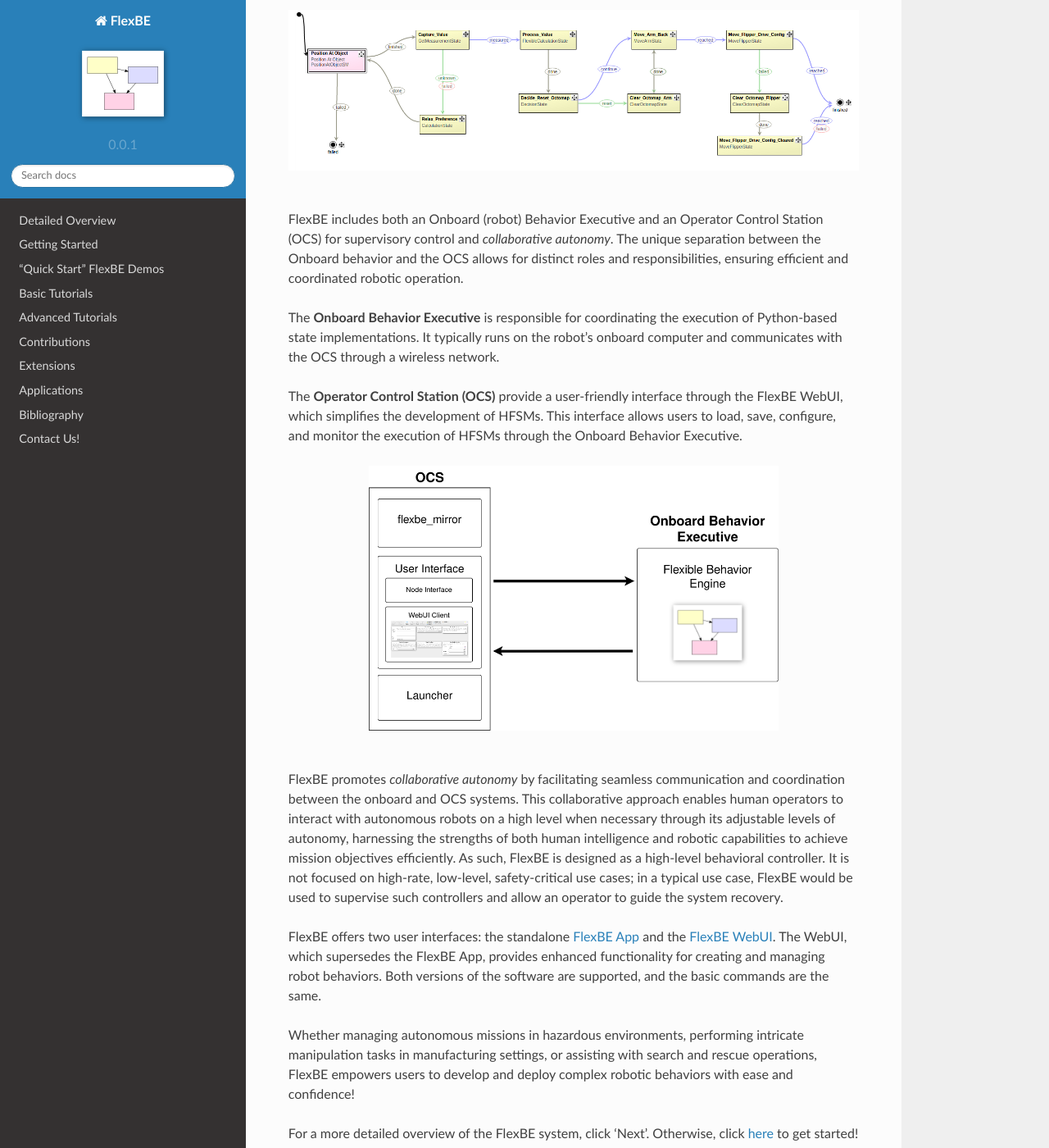
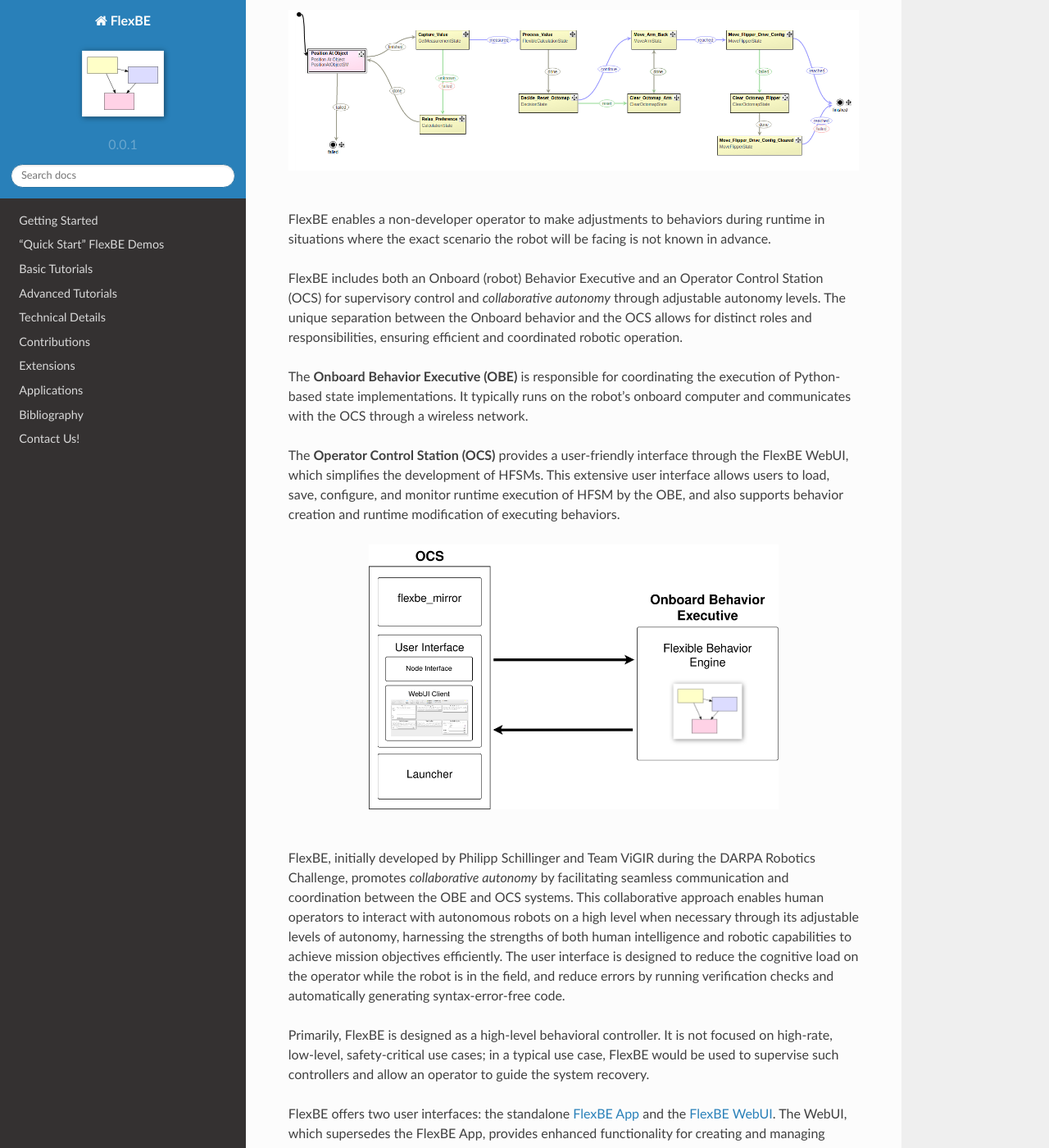
Before and after one commit to FlexBE/flexbe_docs, a Sphinx documentation site: the page built from docs/source/index.rst, in a window 1280 px wide and 1400 px high, scrolled down 348 px. Shown: the whole window at 82% size. Built offline with Sphinx 7.4.7 and the Read the Docs theme 2.0.0, drawn with Linux system fonts in a browser that asks for light colours; pages that are not in the unit, such as notebooks, are missing from menus; some of the changed text lies outside the part shown.

```diff
--- a/docs/source/conf.py
+++ b/docs/source/conf.py
@@ -3,7 +3,7 @@
 # -- Project information
 
 project = 'FlexBE'
-copyright = '2024, Christopher Newport University'
+copyright = '2024, Philipp Schillinger and Christopher Newport University'
 author = 'robotics@cnu.edu'
 
 release = '0.0'
--- a/docs/source/index.rst
+++ b/docs/source/index.rst
@@ -17,25 +17,37 @@ FlexBE is designed to ease the development and execution of complex robotic beha
   :alt: An image of the FlexBE State Machine Editer should appear here.
 |
 
-FlexBE includes both an Onboard (robot) Behavior Executive and an Operator Control Station (OCS) for supervisory control and *collaborative autonomy*.
-The unique separation between the Onboard behavior and the OCS allows for distinct roles and responsibilities, ensuring efficient and coordinated robotic operation.
+FlexBE enables a non-developer operator to make adjustments to behaviors during runtime in
+situations where the exact scenario the robot will be facing is not known in advance.
 
-The **Onboard Behavior Executive** is responsible for coordinating the execution of Python-based state implementations.
+FlexBE includes both an Onboard (robot) Behavior Executive and an Operator Control Station (OCS) for supervisory control
+and *collaborative autonomy* through adjustable autonomy levels.
+The unique separation between the Onboard behavior and the OCS allows for distinct roles and responsibilities,
+ensuring efficient and coordinated robotic operation.
+
+The **Onboard Behavior Executive (OBE)** is responsible for coordinating the execution of Python-based state implementations.
 It typically runs on the robot's onboard computer and communicates with the OCS through a wireless network.
 
-The **Operator Control Station (OCS)** provide a user-friendly interface through the FlexBE WebUI, which simplifies the development of HFSMs.
-This interface allows users to load, save, configure, and monitor the execution of HFSMs through the Onboard Behavior Executive.
+The **Operator Control Station (OCS)** provides a user-friendly interface through the FlexBE WebUI, which simplifies the
+development of HFSMs.
+This extensive user interface allows users to load, save, configure, and monitor runtime execution of HFSM
+by the OBE, and also supports behavior creation and runtime modification of executing behaviors.
 
 .. image:: ../images/flexbe_simplified.png
   :width: 500
   :align: center
-  :alt: A flowchart showing the relationship betweem Onboard Behavior and OCS should appear here.
+  :alt: A flowchart showing the relationship betweem Onboard Behavior and OCS.
 |
 
-FlexBE promotes *collaborative autonomy* by facilitating seamless communication and coordination between the onboard and OCS systems.
+FlexBE, initially developed by Philipp Schillinger and Team ViGIR during the DARPA Robotics Challenge, promotes
+*collaborative autonomy* by facilitating seamless communication and coordination between the OBE and OCS systems.
 This collaborative approach enables human operators to interact with autonomous robots on a high level when necessary through its
 adjustable levels of autonomy, harnessing the strengths of both human intelligence and robotic capabilities to achieve mission objectives efficiently.
-As such, FlexBE is designed as a high-level behavioral controller. It is not focused on high-rate, low-level, safety-critical use cases;
+The user interface is designed to reduce the cognitive load on the operator while the robot is in the field,
+and reduce errors by running verification checks and automatically generating syntax-error-free code.
+
+Primarily, FlexBE is designed as a high-level behavioral controller.
+It is not focused on high-rate, low-level, safety-critical use cases;
 in a typical use case, FlexBE would be used to supervise such controllers and allow an operator to guide the system recovery.
 
 FlexBE offers two user interfaces: the standalone `FlexBE App <https://github.com/FlexBE/flexbe_app>`_ and the `FlexBE WebUI <https://github.com/FlexBE/flexbe_webui>`_.
--- a/docs/source/detailedoverview.rst
+++ b/docs/source/technicaldetails.rst
@@ -1,4 +1,4 @@
-Detailed Overview
+Technical Details
 =================
 
 This section covers the foundations of FlexBE, providing a detailed overview of the separation between the Onboard Behavior Executive and the OCS.
```
Also changed, not shown: other parts of docs/source/index.rst (+1 -1 lines), docs/source/bibliography.rst (+19 -0 lines).
